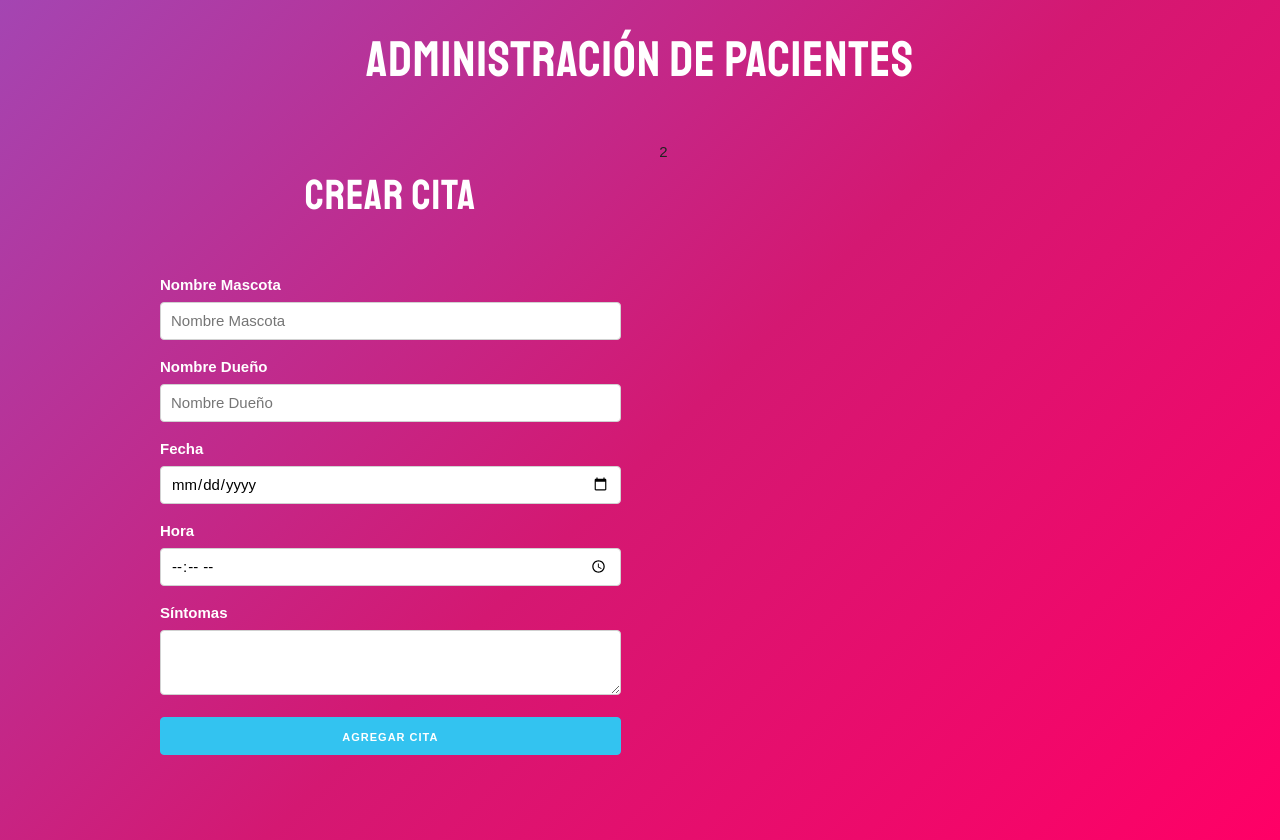
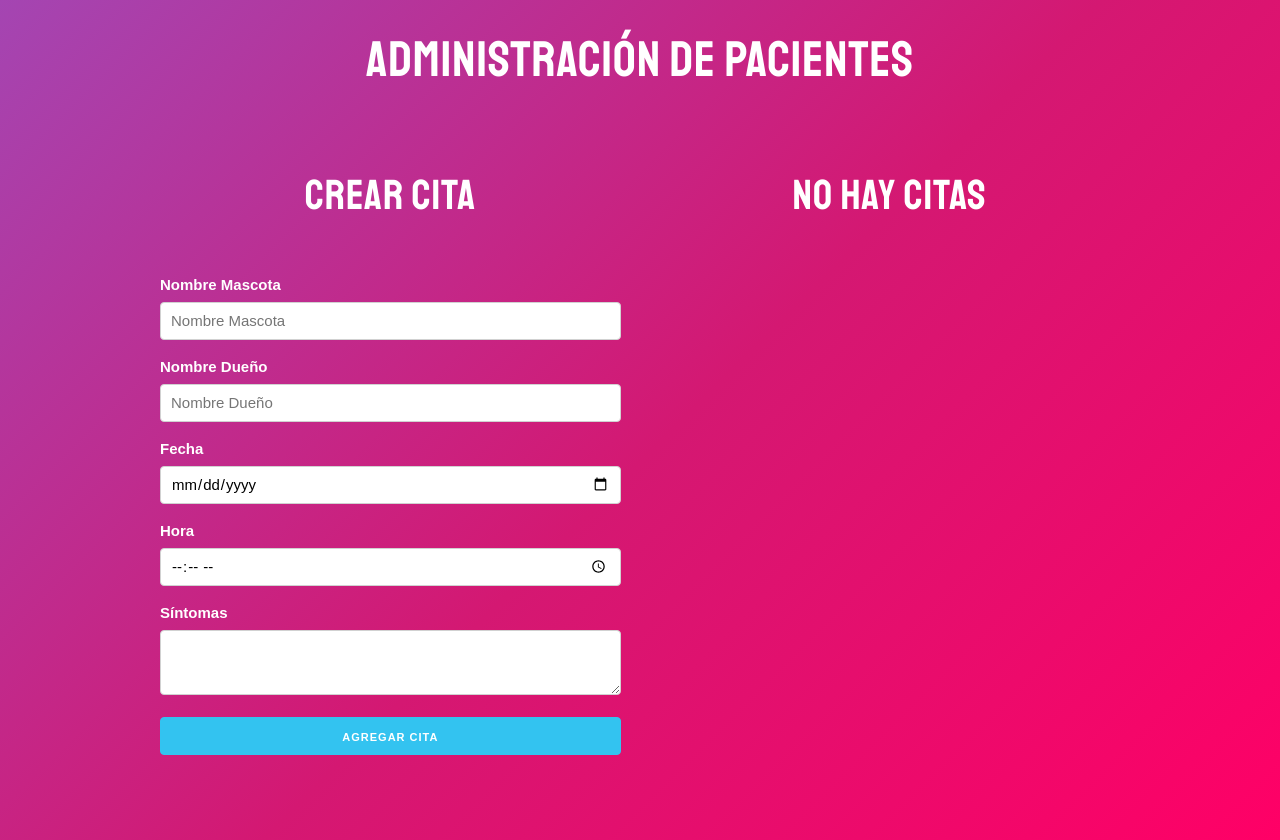
Before and after one commit to marioalbornoz/citas-react-vet, a React (Create React App) app: page / in a window 1280 px wide. Built offline with nearby package versions, Linux system fonts and the light colour scheme.

Commit message:
- Se agrega eliminar a cada cita - Se añade localstorage

```diff
--- a/src/App.js
+++ b/src/App.js
@@ -1,16 +1,47 @@
-import React, { Fragment, useState } from 'react';
+import React, { Fragment, useState, useEffect } from 'react';
 import Formulario from './components/Formulario';
+import Cita from './components/Cita';
 
 function App() {
-  // state arreglo de citas
-  const [citas, guardarCitas] = useState([]);
 
+
+  // Citas en localStorage
+
+  let citasIniciales = JSON.parse(localStorage.getItem('citas'));
+  if(!citasIniciales){
+    citasIniciales = [];
+  }
+
+  // state: arreglo de citas
+  const [citas, guardarCitas] = useState(citasIniciales);
+
+  // UseEfect para realziar cierta operaciones cuando el state cambia
+  useEffect( () => {
+    if(citasIniciales){
+      localStorage.setItem('citas', JSON.stringify(citas));
+    } else {
+      localStorage.setItem('citas', JSON.stringify([]));
+    }
+  }, [citas]);
+
+  // Funcion que toma las cita actuales y agrega la nueva
   const crearCita = cita => {
     guardarCitas([
       ...citas,
       cita
     ]);
   }
+
+  //  Funcion que elimina una cita por su id
+  const eliminarCitas = id => {
+    console.log("Eliminando cita...");
+    const nuevoArrayCitas = citas.filter(cita => cita.id !== id)
+    guardarCitas(nuevoArrayCitas)
+  }
+
+  //  Mensaje condicional
+const titulo = citas.length === 0 ? 'No hay citas' : 'Administra tus citas'
+
   return (
     <Fragment>
       <h1>Administración de Pacientes</h1>
@@ -22,7 +53,15 @@ function App() {
               />
           </div>
           <div className="one-half column">
-              2
+            <h2>{titulo}</h2>
+            {
+              citas.map(cita =>(
+                <Cita
+                  key={cita.id}
+                  cita = {cita}
+                  eliminarCitas = {eliminarCitas}
+                />
+              ))}
           </div>
         </div>
       </div>
```
